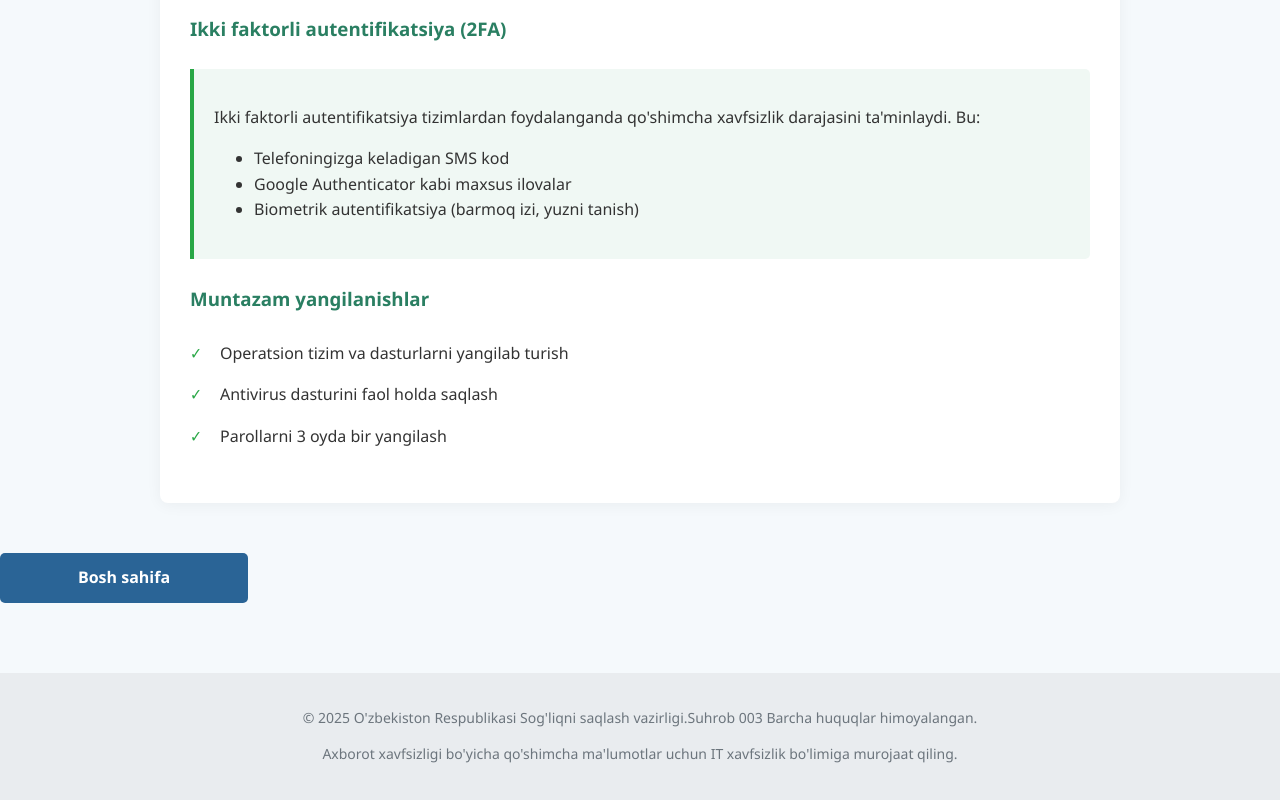
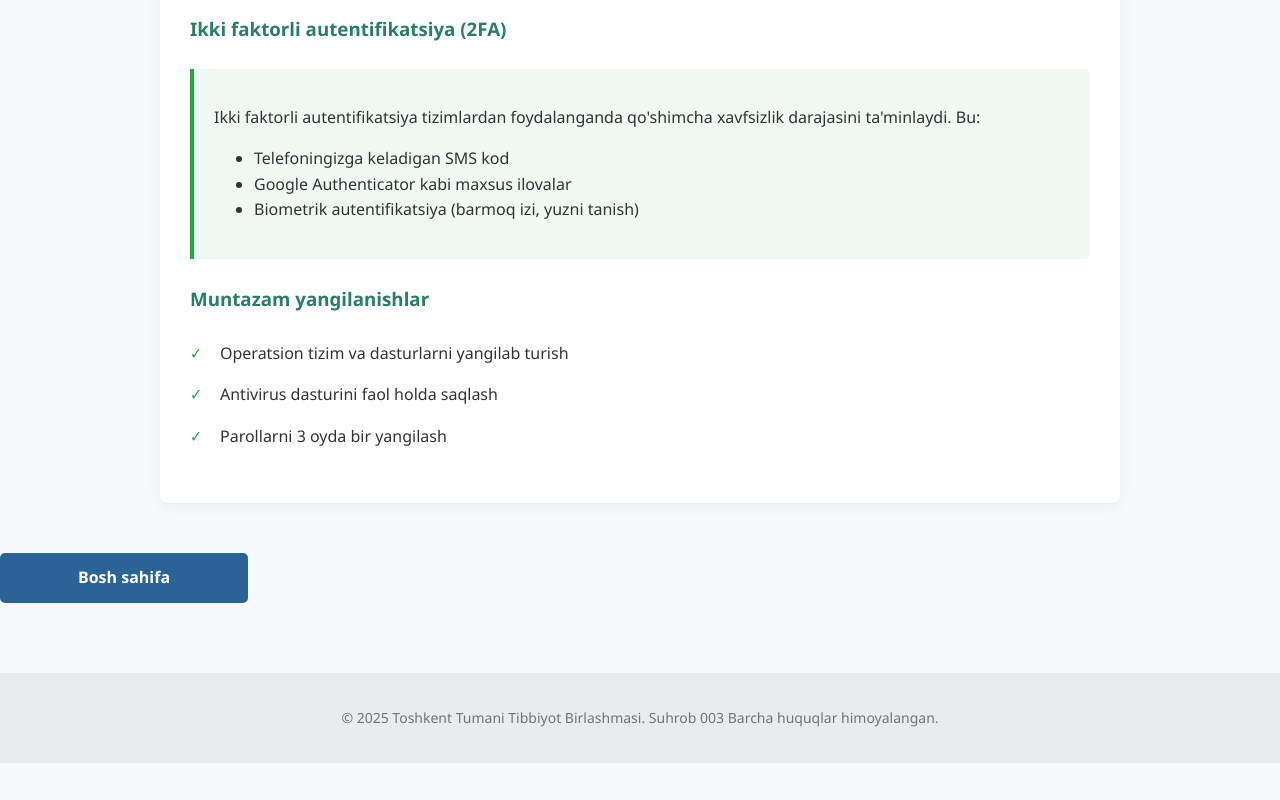
Before and after one commit to suhrobmuhamedov/Zapret, a plain HTML site: page AxborotXafsizligi.html in a window 1280 px wide. Shown: the part 2308-3108 px from the top of the page. After the commit the page ends 3071 px from the top, so only its background shows below. Drawn offline with Linux system fonts and the light colour scheme.

Commit message:
'obnavit'

```diff
--- a/AxborotXafsizligi.html
+++ b/AxborotXafsizligi.html
@@ -267,8 +267,7 @@
     </div>
     <a href="index.html" class="button" target="_blank">Bosh sahifa</a>
     <div class="footer">
-        <p>© 2025 O'zbekiston Respublikasi Sog'liqni saqlash vazirligi.Suhrob 003 Barcha huquqlar himoyalangan.</p>
-        <p>Axborot xavfsizligi bo'yicha qo'shimcha ma'lumotlar uchun IT xavfsizlik bo'limiga murojaat qiling.</p>
+        <p>© 2025 Toshkent Tumani Tibbiyot Birlashmasi. Suhrob 003 Barcha huquqlar himoyalangan.</p>
     </div>
 
 </body>
```
Also changed, not shown: aktivatsiya.html (+1 -2 lines), bloklash_hosts.html (+1 -2 lines), index.html (+1 -2 lines).
